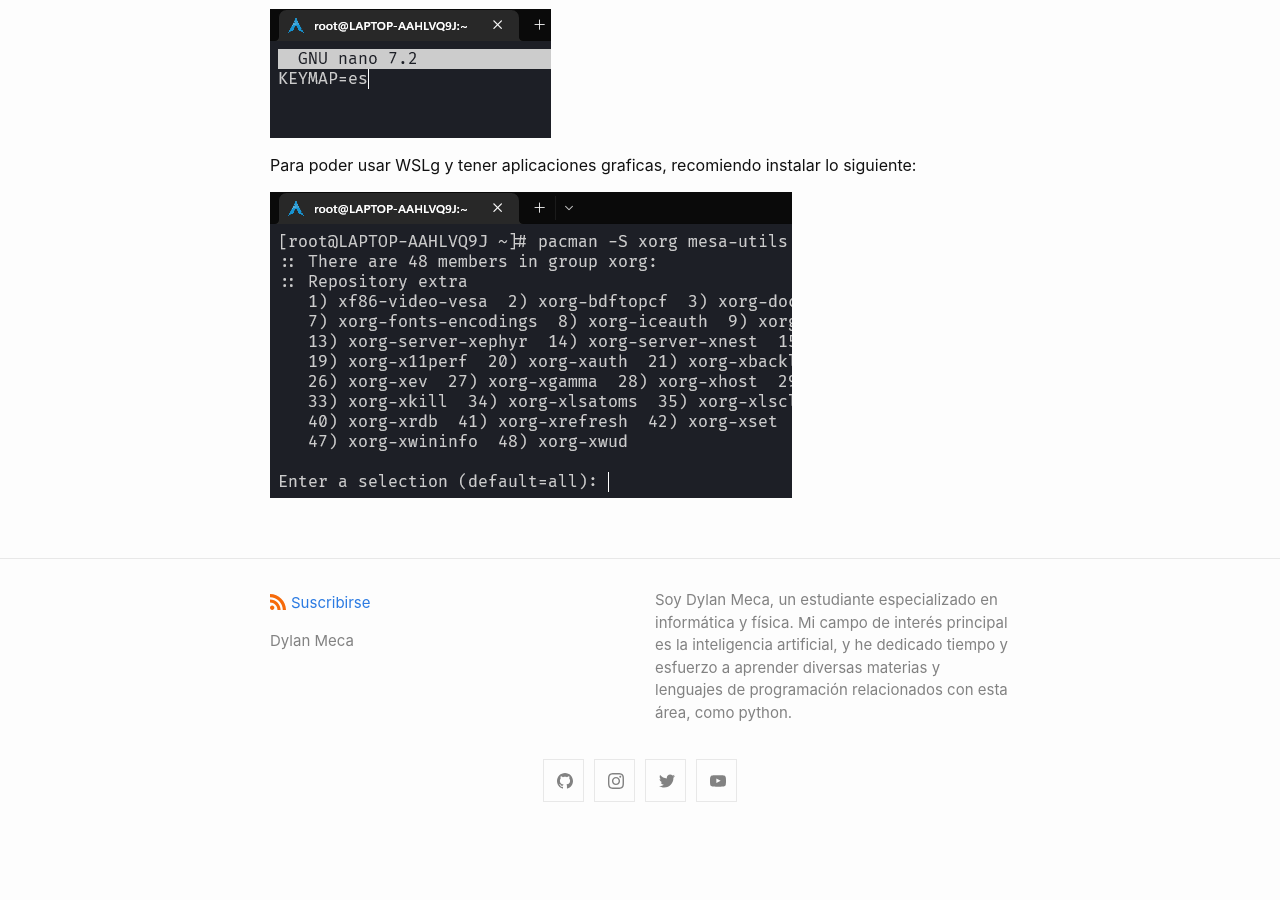
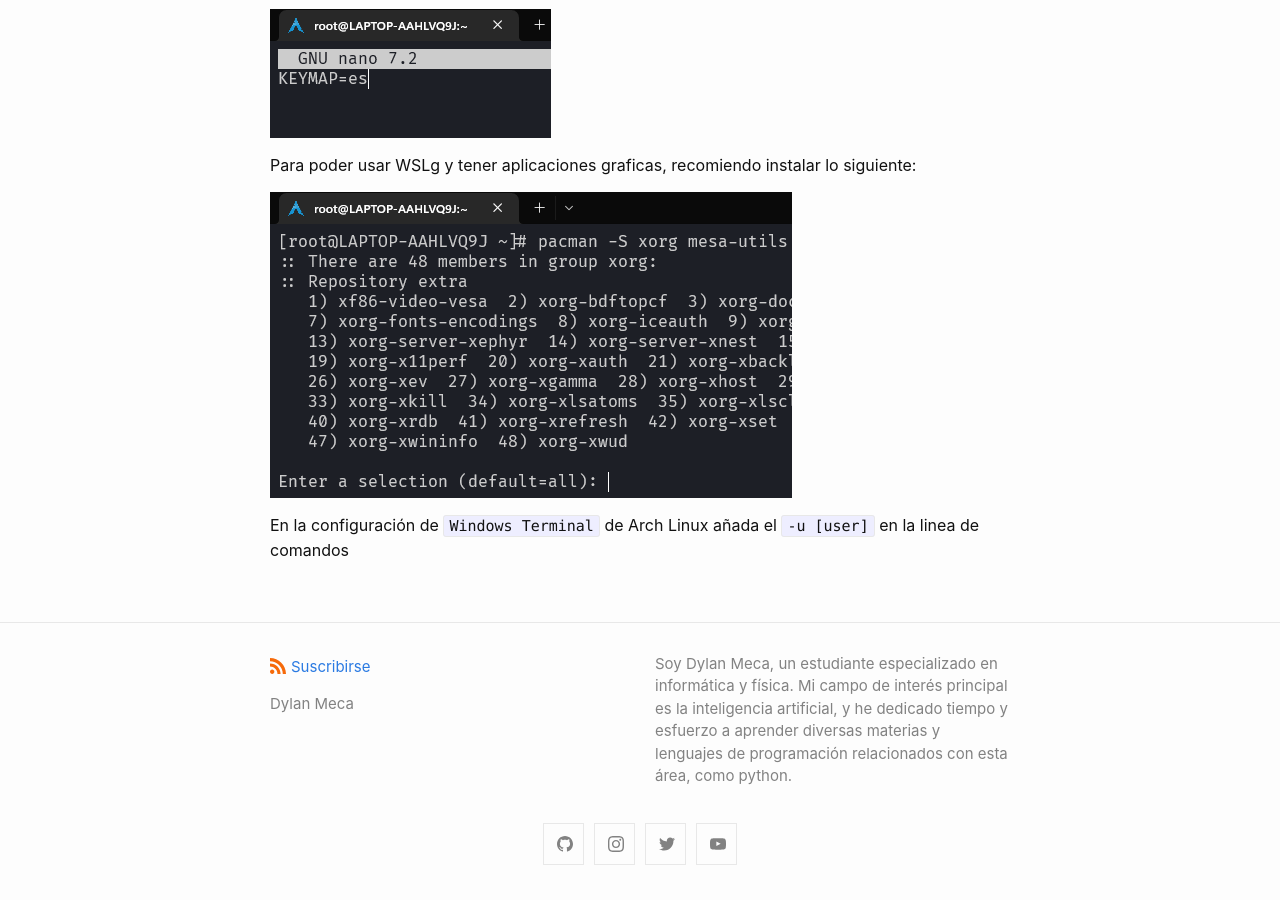
Before and after one commit to dylanmeca/dylanmeca.github.io, a Jekyll site: the page built from _posts/2023-02-05-Cómo-instalar-Arch-Linux-en-WSL2.md, in a window 1280 px wide and 900 px high, scrolled down 4885 px. Built offline with Jekyll 4.4.1, drawn with Linux system fonts in a browser that asks for light colours; a script that is not in the unit is left out; comment, search, counter and statistics services are not loaded; before the commit the page ends 5722 px from its top, so only the background shows below that.

Commit message:
Update 2023-02-05-Cómo-instalar-Arch-Linux-en-WSL2.md

````diff
--- a/_posts/2023-02-05-Cómo-instalar-Arch-Linux-en-WSL2.md
+++ b/_posts/2023-02-05-Cómo-instalar-Arch-Linux-en-WSL2.md
@@ -62,3 +62,5 @@
 Para poder usar WSLg y tener aplicaciones graficas, recomiendo instalar lo siguiente:
 
 ![archlinux11](https://dylanmeca.github.io/assets/img/archlinux-11.png)
+
+En la configuración de ```Windows Terminal``` de Arch Linux añada el ```-u [user]``` en la linea de comandos
````
